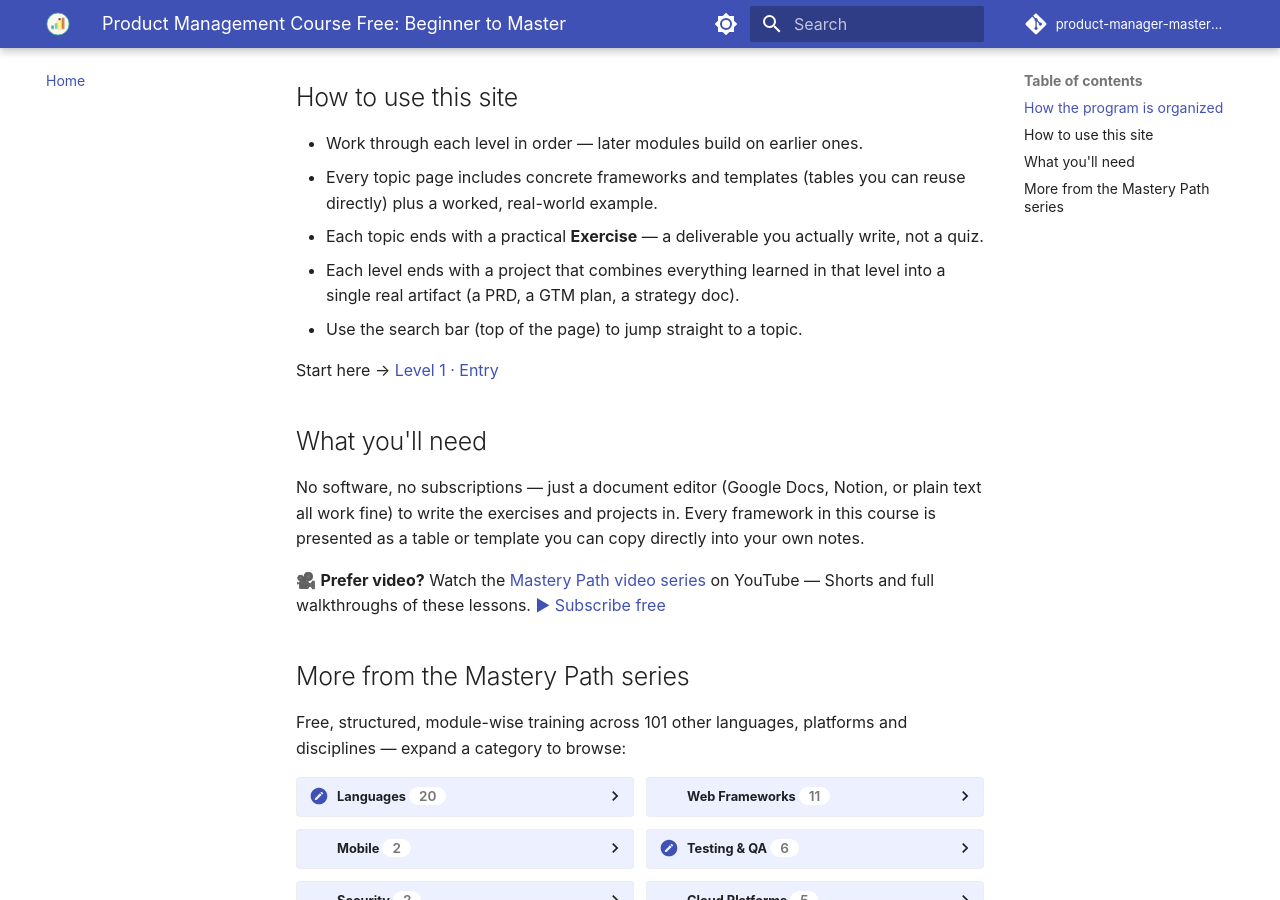
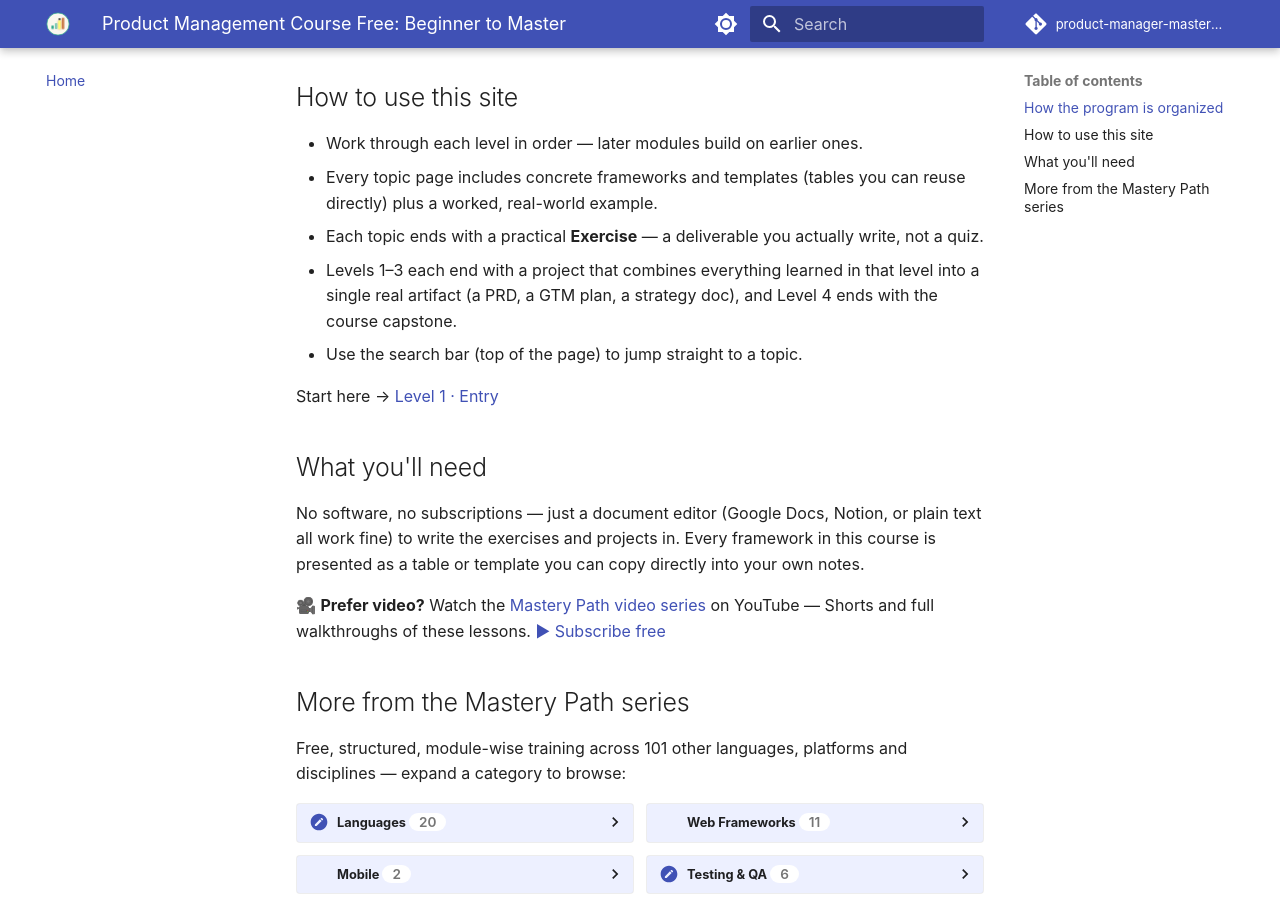
Before and after one commit to SIGILIPELLI/product-manager-mastery-path, an MkDocs documentation site: the page built from docs/index.md, in a window 1280 px wide and 900 px high, scrolled down 1016 px. Built offline with MkDocs 1.6.1 and Material for MkDocs 9.7.7, drawn with Linux system fonts in a browser that asks for light colours; comment, search, counter and statistics services are not loaded.

Commit message:
Course home: state that Levels 1-3 end with a project and Level 4 with the capstone
Co-Authored-By: Claude Sonnet 5.5 <noreply@anthropic.com>

```diff
--- a/docs/index.md
+++ b/docs/index.md
@@ -31,8 +31,7 @@ through the same frameworks working PMs use every day.
   reuse directly) plus a worked, real-world example.
 - Each topic ends with a practical **Exercise** — a deliverable you actually
   write, not a quiz.
-- Each level ends with a project that combines everything learned in that
-  level into a single real artifact (a PRD, a GTM plan, a strategy doc).
+- Levels 1–3 each end with a project that combines everything learned in that level into a single real artifact (a PRD, a GTM plan, a strategy doc), and Level 4 ends with the course capstone.
 - Use the search bar (top of the page) to jump straight to a topic.
 
 Start here → [Level 1 · Entry](level-1/index.md)
```
